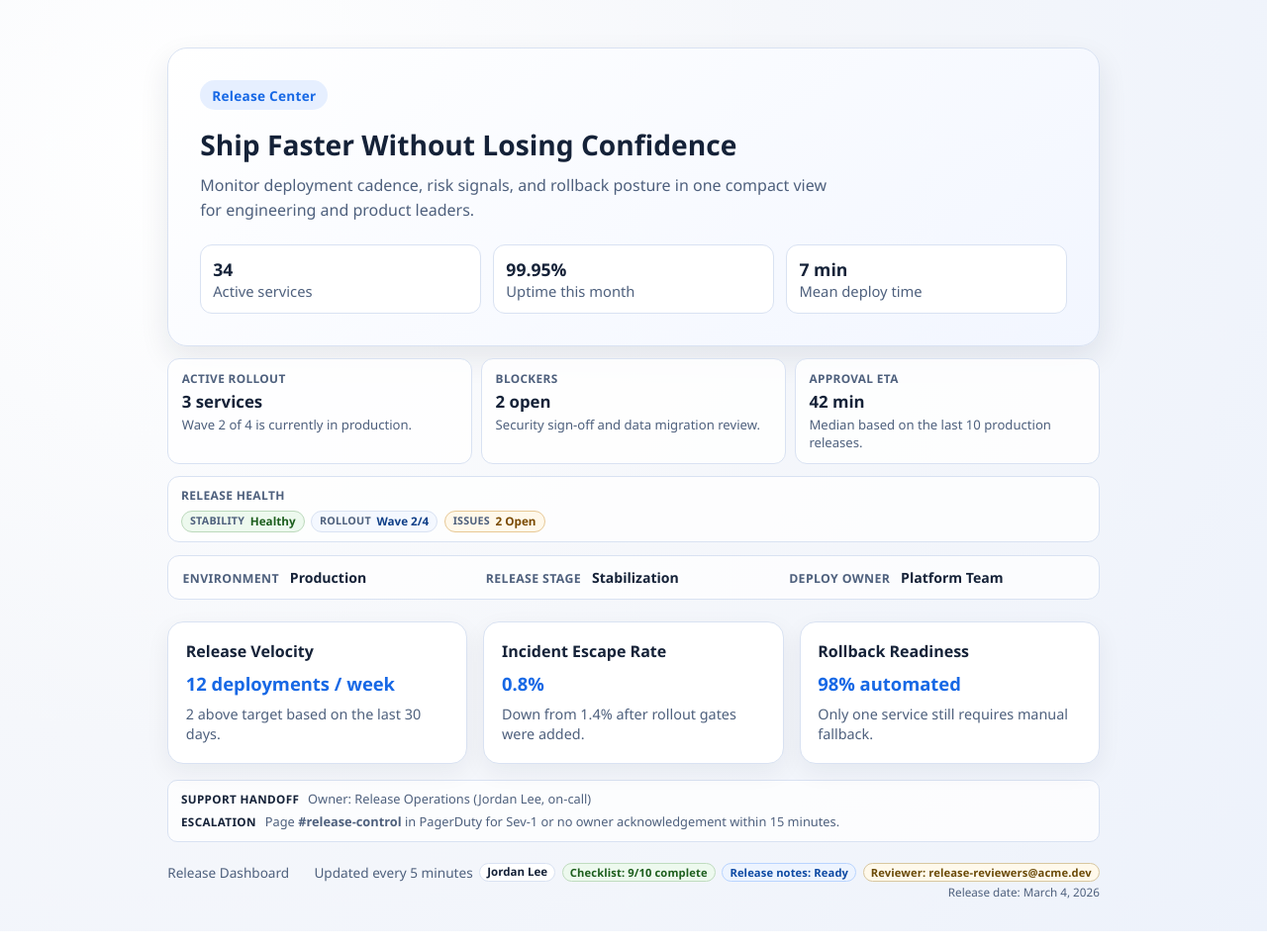
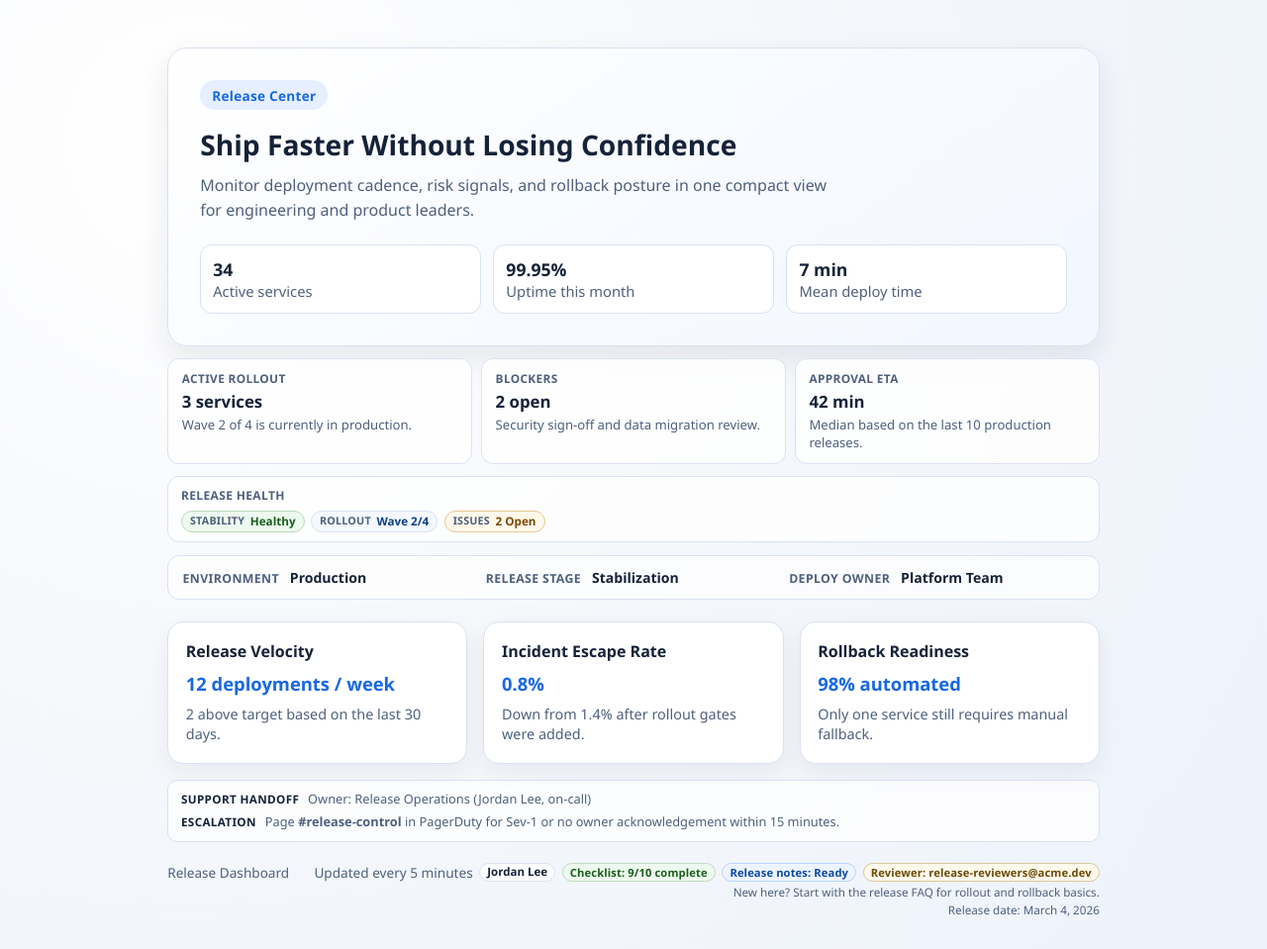
Before and after one commit to abhinsharma/linear-app, a website built with Vite: page index.html in a window 1280 px wide. Shown: the whole page at 99% size. Built offline with nearby package versions, Linux system fonts and the light colour scheme.

Commit message:
feat(footer): add compact release FAQ teaser

```diff
--- a/src/main.js
+++ b/src/main.js
@@ -146,6 +146,7 @@ document.querySelector('#app').innerHTML = `
             Reviewer: release-reviewers@acme.dev
           </a>
         </p>
+        <p class="footer-faq-teaser">New here? Start with the release FAQ for rollout and rollback basics.</p>
         <p class="footer-release-note">Release date: March 4, 2026</p>
       </div>
     </footer>
--- a/src/styles.css
+++ b/src/styles.css
@@ -273,6 +273,11 @@ body {
   color: var(--muted);
 }
 
+.footer-faq-teaser {
+  font-size: 0.73rem;
+  color: var(--muted);
+}
+
 .owner-chip {
   display: inline-flex;
   align-items: center;
```
